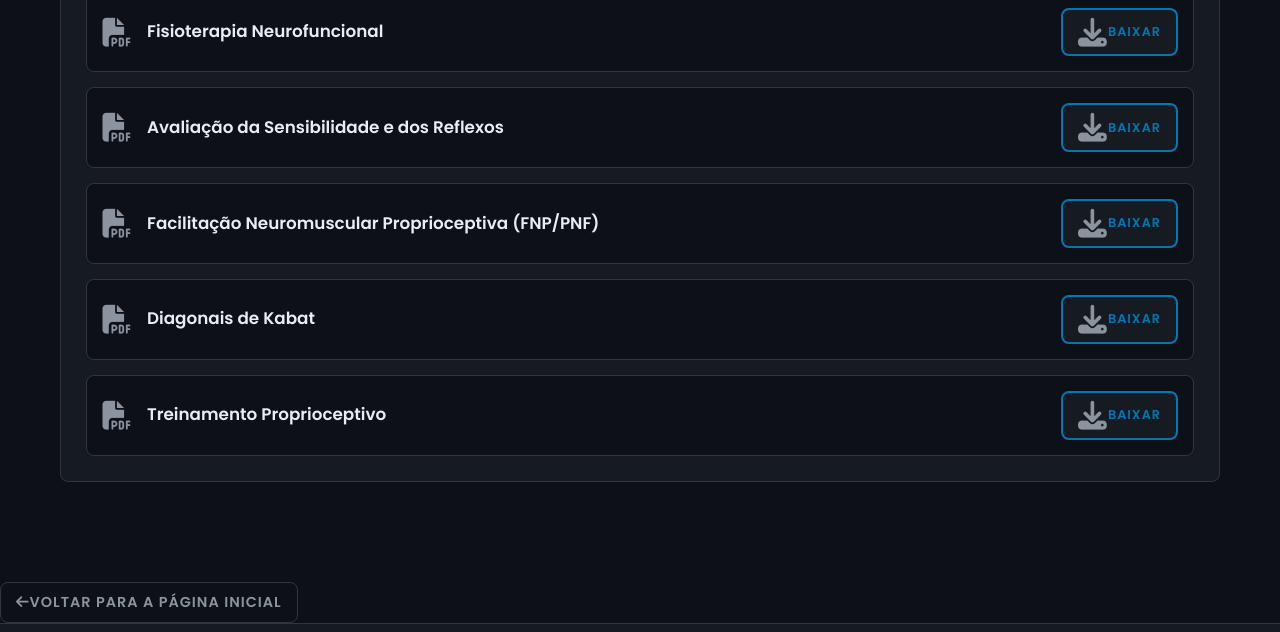
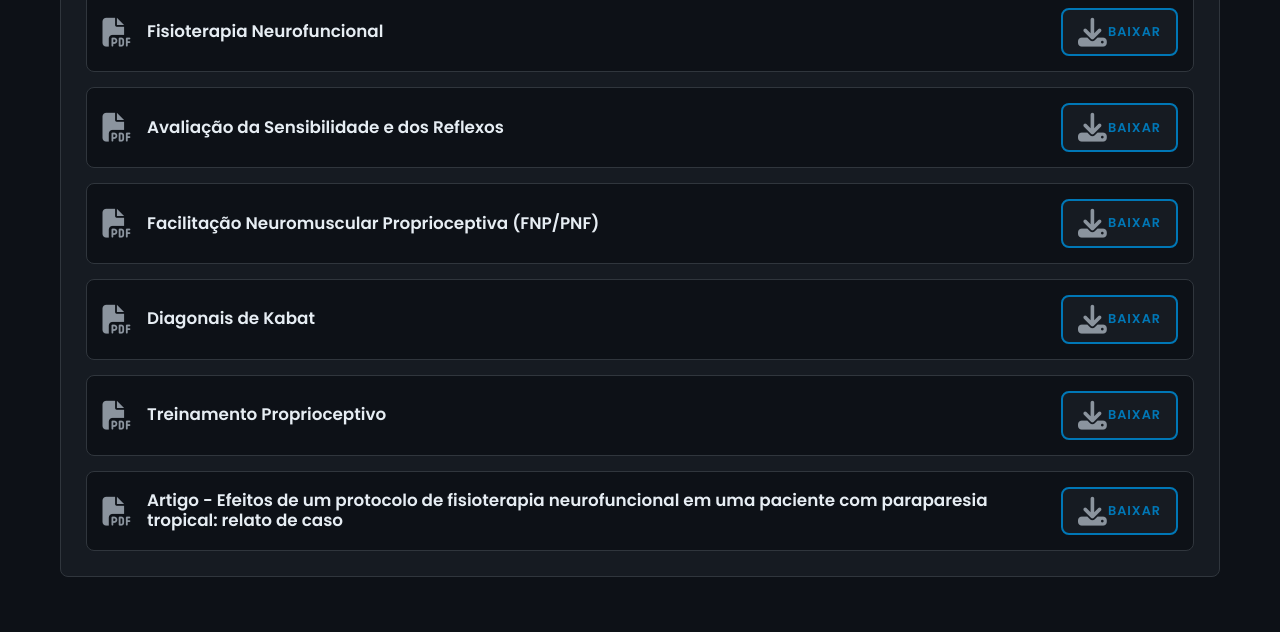
Before and after one commit to souza-jp81/fisioway, a plain HTML site: page materiais.html in a window 1280 px wide. Shown: the part 1421-2053 px from the top of the page. Drawn offline with Linux system fonts and the light colour scheme.

Commit message:
commit-06

```diff
--- a/materiais.html
+++ b/materiais.html
@@ -205,6 +205,17 @@
                             </a>
                         </div>
 
+                        <div class="download-item">
+                            <i class="fas fa-file-pdf"></i>
+                            <div class="download-info">
+                                <h3>Artigo - Efeitos de um protocolo de fisioterapia neurofuncional em uma paciente com paraparesia tropical: relato de caso</h3>
+                                <p></p>
+                            </div>
+                            <a href="./assets/Neurofuncional/Efeitos+de+um+protocolo+de+fisioterapia+neurofuncional+em+uma+paciente+com+paraparesia+tropical_++relato+de+caso.pdf" download class="btn-download">
+                                <i class="fas fa-download"></i> Baixar
+                            </a>
+                        </div>
+
                     </div>
                 </section>
 
```
Also changed, not shown: 1 other file.
